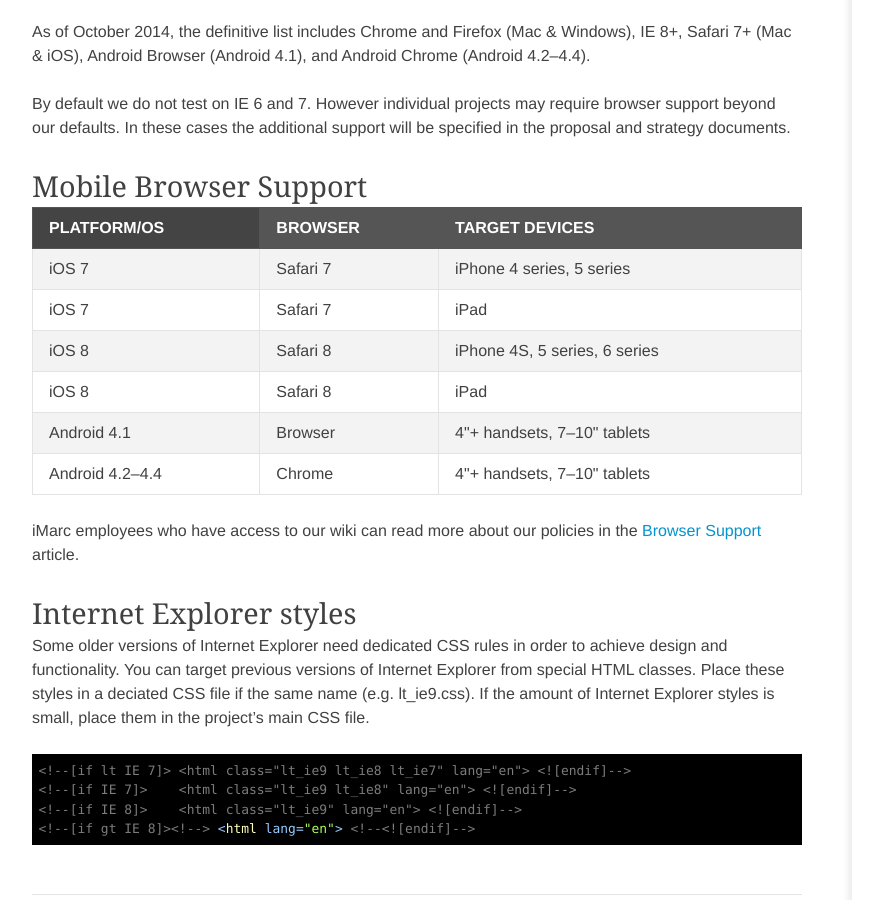
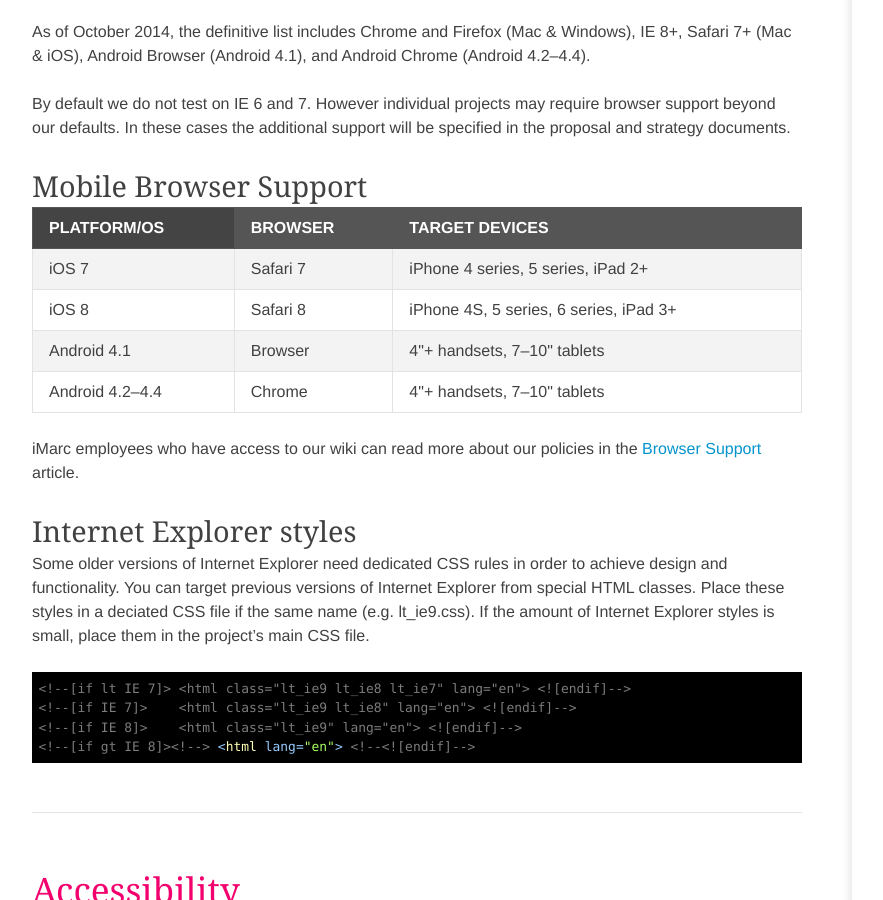
Before and after one commit to imarc/handbook, a Jekyll site: the page built from frontend.markdown, in a window 1280 px wide and 900 px high, scrolled down 8335 px. Shown: the whole window, without its empty margins (88-971 px from the left). Built offline with Jekyll 4.4.1, drawn with Linux system fonts in a browser that asks for light colours; nearby versions of some CDN libraries; some web fonts are replaced.

Commit message:
Browser Support: Further iOS device consolidation

```diff
--- a/frontend.markdown
+++ b/frontend.markdown
@@ -412,22 +412,12 @@
 <tr>
 <td> iOS 7 </td>
 <td> Safari 7 </td>
-<td> iPhone 4 series, 5 series </td>
-</tr>
-<tr>
-<td> iOS 7 </td>
-<td> Safari 7 </td>
-<td> iPad </td>
+<td> iPhone 4 series, 5 series, iPad 2+ </td>
 </tr>
 <tr>
 <td> iOS 8 </td>
 <td> Safari 8 </td>
-<td> iPhone 4S, 5 series, 6 series </td>
-</tr>
-<tr>
-<td> iOS 8 </td>
-<td> Safari 8 </td>
-<td> iPad </td>
+<td> iPhone 4S, 5 series, 6 series, iPad 3+ </td>
 </tr>
 <tr>
 <td> Android 4.1 </td>
```
